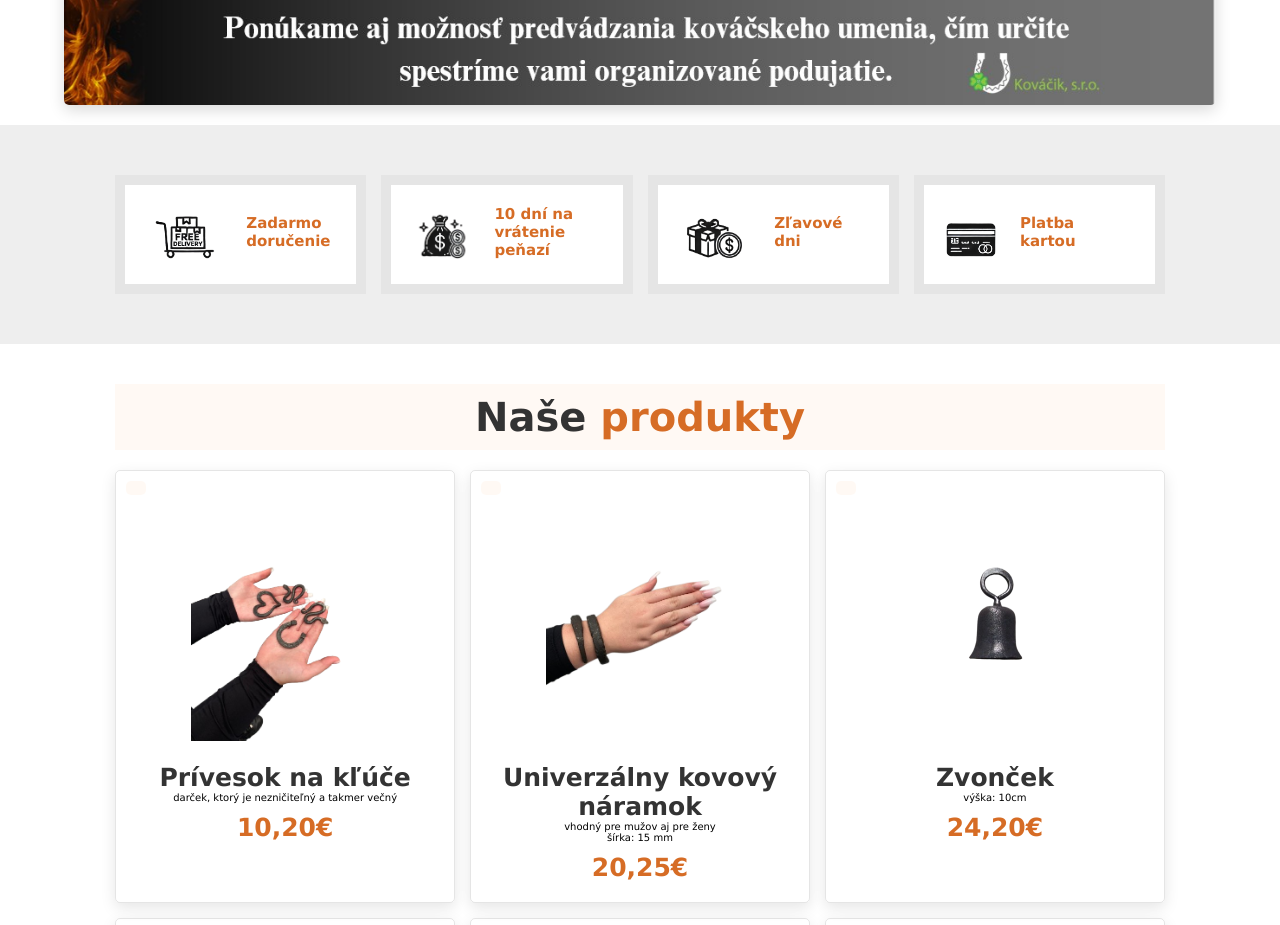
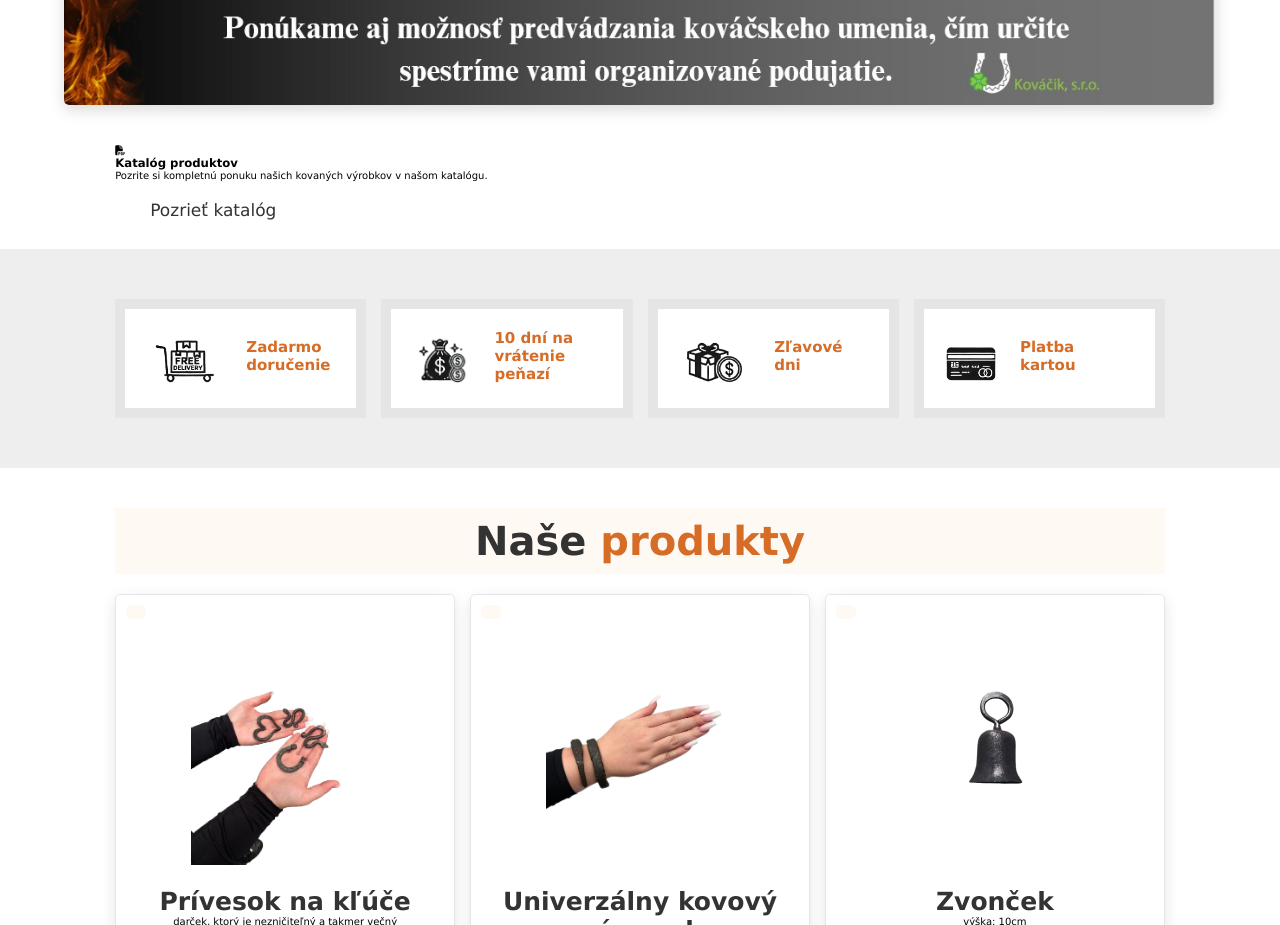
Before and after one commit to denste02580/firmakovacik.github.io, a plain HTML site: page index.html in a window 1280 px wide. Shown: the part 2460-3385 px from the top of the page. Drawn offline with Linux system fonts and the light colour scheme.

```diff
--- a/index.html
+++ b/index.html
@@ -178,6 +178,20 @@
         <!-- obrázok pod O nás -->
 <section class="about-banner">
     <img src="predmetpodnikania.jpg" alt="Predmet podnikania">
+</section>
+
+<!-- katalóg produktov -->
+<section class="catalog" id="catalog">
+    <div class="catalog-box">
+        <i class="fas fa-file-pdf"></i>
+        <div class="catalog-text">
+            <h3>Katalóg produktov</h3>
+            <p>Pozrite si kompletnú ponuku našich kovaných výrobkov v našom katalógu.</p>
+        </div>
+        <div class="catalog-buttons">
+            <a href="katalog.pdf" target="_blank" class="btn">Pozrieť katalóg</a>
+        </div>
+    </div>
 </section>
 
     <!-- icons section starts -->
```
